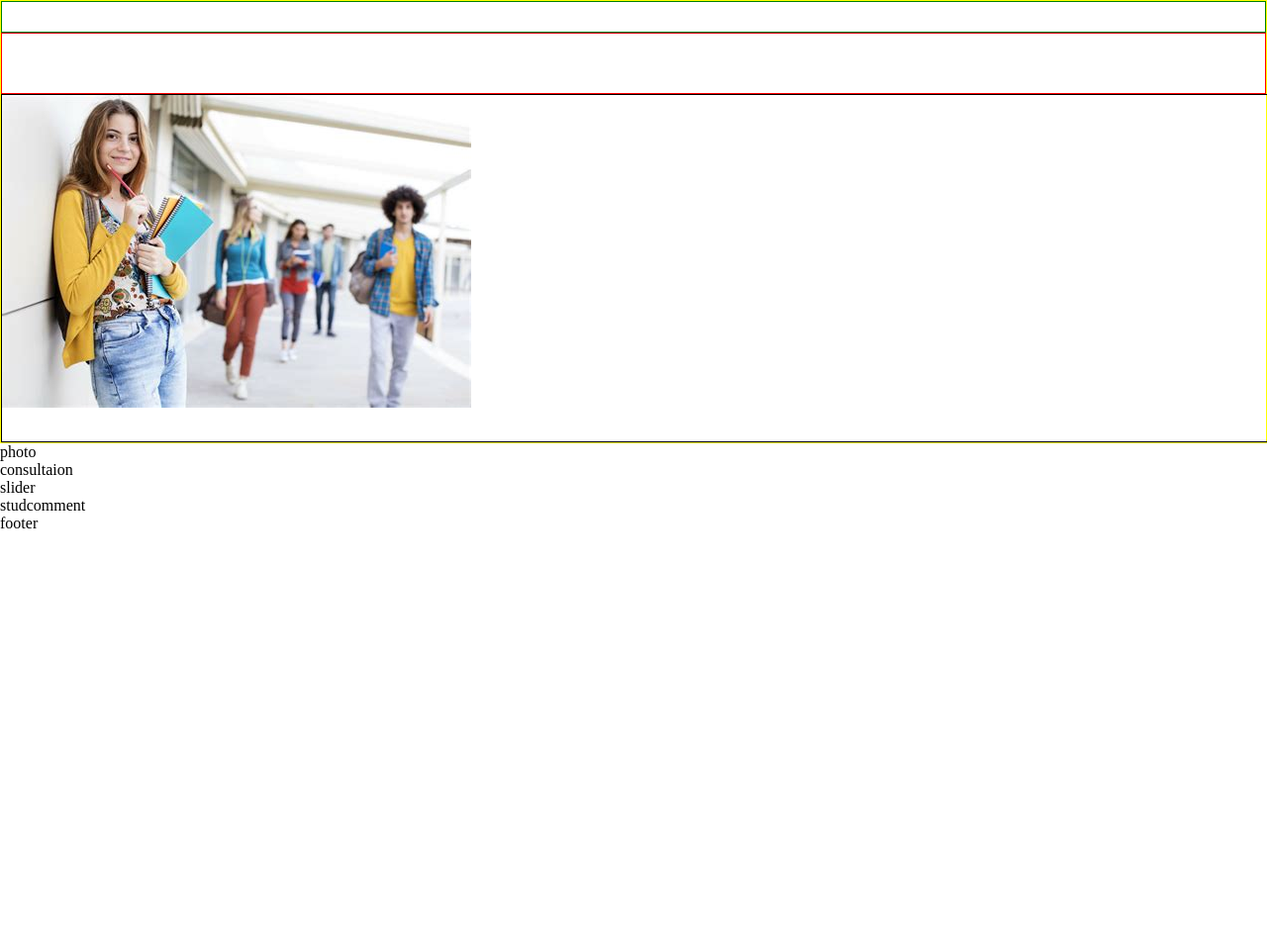
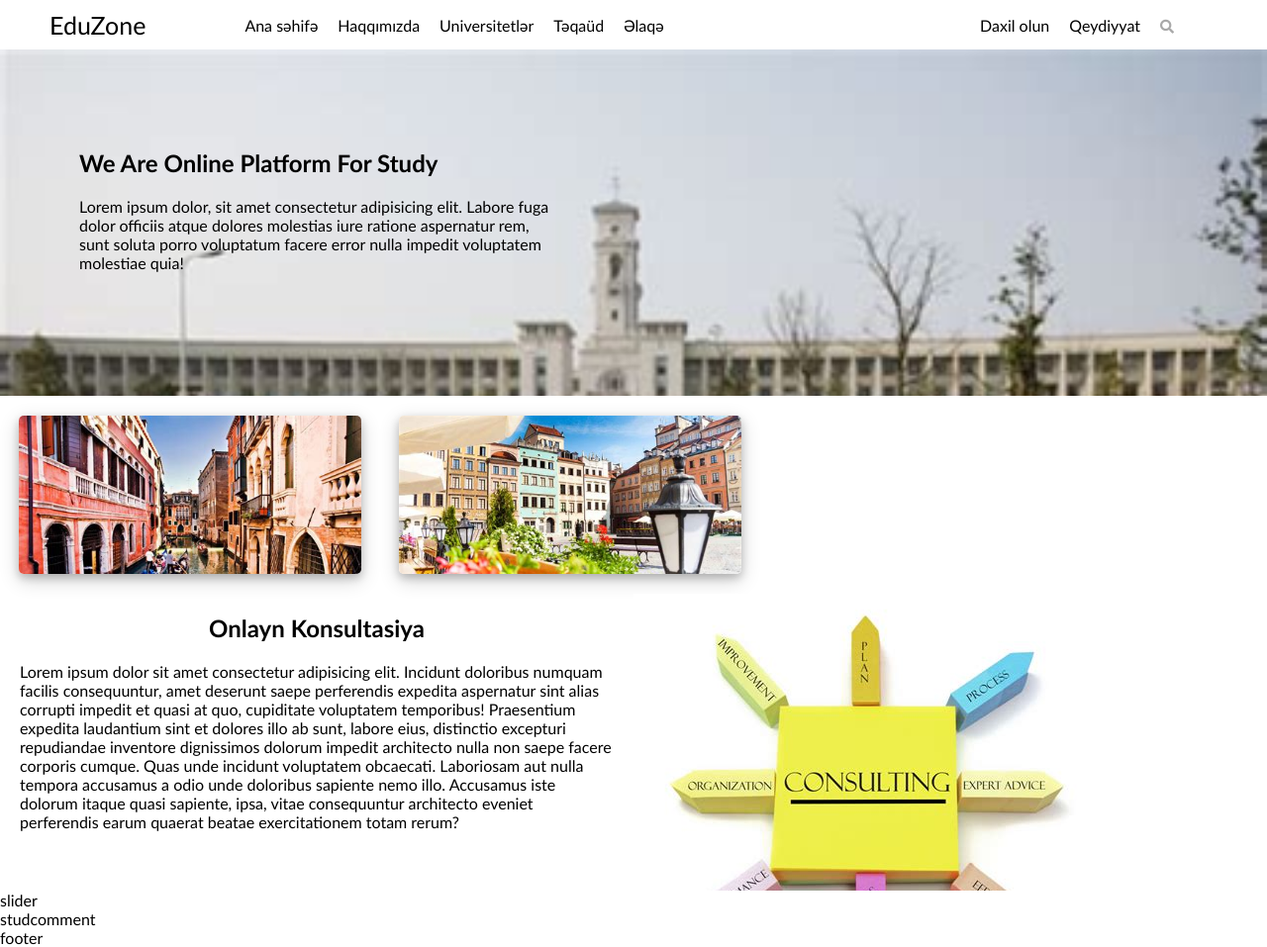
Before and after one commit to NigarAfandiyeva/PragmatechFoundationProject, a plain HTML site: page index.html in a window 1280 px wide. Shown: the whole page at 99% size. Before the commit the page ends 800 px from the top, so only its background shows below. Drawn offline with Linux system fonts and the light colour scheme.

Commit message:
Ana sehifenin qurulmasinda duzelisler ve elaveler edildi

```diff
--- a/css/style.css
+++ b/css/style.css
@@ -1,27 +1,132 @@
 body {
     margin: 0px;
+    font-family: 'Gill Sans', 'Gill Sans MT', Calibri, 'Trebuchet MS', sans-serif;
 }
 
 #header {
     height: 100%;
-    border: 1px solid yellow;
 }
 
-.register {
-    border: 1px solid green;
-    height: 30px;
+.navbar {
+    height: 50px;
+    display: flex;
+    justify-content: space-between;
+    font-size: 16px;
 }
 
-.nav {
-    border: 1px solid red;
-    height: 60px;
+.navbar-left {
+    width: 70%;
+    display: flex;
+    align-items: center;
+}
+
+.logo {
+    margin: 0px 50px;
+    font-size: 25px;
+}
+
+.categories ul {
+    display: flex;
+}
+
+.categories ul li {
+    margin: 0px 10px;
+    list-style-type: none;
+}
+
+.navbar-right {
+    width: 30%;
+    display: flex;
+    justify-content: center;
+    align-items: center;
+}
+
+.login,
+.signin,
+.fas {
+    margin: 0px 10px;
+}
+
+.fas {
+    color: darkgray;
+    font-size: 14px;
 }
 
 .mainbar {
-    border: 1px solid black;
     height: 350px;
+    background: url(../img/header.png);
+    background-repeat: no-repeat;
+    background-size: cover;
+}
+
+.cont {
+    width: 50%;
+    height: 100%;
+    padding: 80px;
+    box-sizing: border-box;
+}
+
+#twophotos {
     width: 100%;
-    background-image: url(../img/download.jpg);
+    height: 200px;
+    display: flex;
+}
+
+.cities {
+    width: 60%;
+    height: 100%;
+    display: flex;
+    justify-content: space-around;
+    padding: 20px 0px;
+    box-sizing: border-box;
+}
+
+.firstphoto {
+    width: 45%;
+    height: 100%;
+    background: url(../img/venice.png);
     background-repeat: no-repeat;
-    object-fit: cover;
+    background-size: cover;
+    box-shadow: 0 4px 8px 0 rgba(0, 0, 0, 0.2), 0 6px 20px 0 rgba(0, 0, 0, 0.19);
+    border-radius: 5px;
 }
+
+.secondphoto {
+    width: 45%;
+    background: url(../img/poland.png);
+    background-repeat: no-repeat;
+    background-size: cover;
+    box-shadow: 0 4px 8px 0 rgba(0, 0, 0, 0.2), 0 6px 20px 0 rgba(0, 0, 0, 0.19);
+    border-radius: 5px;
+}
+
+.none {
+    width: 40%;
+    height: 100%;
+}
+
+#consultaion {
+    height: 300px;
+    display: flex;
+}
+
+.aboutcons {
+    width: 50%;
+}
+
+.aboutcons h2 {
+    display: flex;
+    justify-content: center;
+}
+
+.aboutcons p {
+    padding: 0px 20px;
+    box-sizing: border-box;
+}
+
+.photocons {
+    width: 50%;
+    height: 100%;
+    background: url(../img/consulting.png);
+    background-repeat: no-repeat;
+}
--- a/index.html
+++ b/index.html
@@ -5,25 +5,56 @@
     <meta charset="UTF-8">
     <meta name="viewport" content="width=device-width, initial-scale=1.0">
     <title>Document</title>
+    <link rel="stylesheet" href="https://cdnjs.cloudflare.com/ajax/libs/font-awesome/5.15.1/css/all.min.css">
     <link rel="stylesheet" href="css/style.css">
 </head>
 
 <body>
     <!--header-->
     <header id="header">
-        <div class="register">
-
-        </div>
-        <div class="nav">
-            <nav></nav>
+        <div class="navbar">
+            <div class="navbar-left">
+                <div class="logo">EduZone</div>
+                <div class="categories">
+                    <ul>
+                        <li>Ana səhifə</li>
+                        <li>Haqqımızda</li>
+                        <li>Universitetlər</li>
+                        <li>Təqaüd</li>
+                        <li>Əlaqə</li>
+                    </ul>
+                </div>
+            </div>
+            <div class="navbar-right">
+                <div class="login">Daxil olun</div>
+                <div class="signin">Qeydiyyat</div>
+                <span><i class="fas fa-search"></i></span>
+            </div>
         </div>
         <div class="mainbar">
-
+            <div class="cont">
+                <h2>We Are Online Platform For Study</h2>
+                <p>Lorem ipsum dolor, sit amet consectetur adipisicing elit. Labore fuga dolor officiis atque dolores molestias iure ratione aspernatur rem, sunt soluta porro voluptatum facere error nulla impedit voluptatem molestiae quia!</p>
+            </div>
         </div>
     </header>
     <!--end of header-->
-    <section id="photo">photo</section>
-    <section id="consultaion">consultaion</section>
+    <section id="twophotos">
+        <div class="cities">
+            <div class="firstphoto"></div>
+            <div class="secondphoto"></div>
+        </div>
+        <div class="none"></div>
+    </section>
+    <section id="consultaion">
+        <div class="aboutcons">
+            <h2>Onlayn Konsultasiya</h2>
+            <p>Lorem ipsum dolor sit amet consectetur adipisicing elit. Incidunt doloribus numquam facilis consequuntur, amet deserunt saepe perferendis expedita aspernatur sint alias corrupti impedit et quasi at quo, cupiditate voluptatem temporibus! Praesentium
+                expedita laudantium sint et dolores illo ab sunt, labore eius, distinctio excepturi repudiandae inventore dignissimos dolorum impedit architecto nulla non saepe facere corporis cumque. Quas unde incidunt voluptatem obcaecati. Laboriosam
+                aut nulla tempora accusamus a odio unde doloribus sapiente nemo illo. Accusamus iste dolorum itaque quasi sapiente, ipsa, vitae consequuntur architecto eveniet perferendis earum quaerat beatae exercitationem totam rerum?</p>
+        </div>
+        <div class="photocons"></div>
+    </section>
     <section id="slider">slider</section>
     <section id="studcomment">studcomment</section>
     <footer id="footer">footer</footer>
```
Also changed, not shown: img/consulting.png (added), img/header.png (added), img/poland.png (added), img/univer.png (added), img/venice.png (added), 1 other file.
